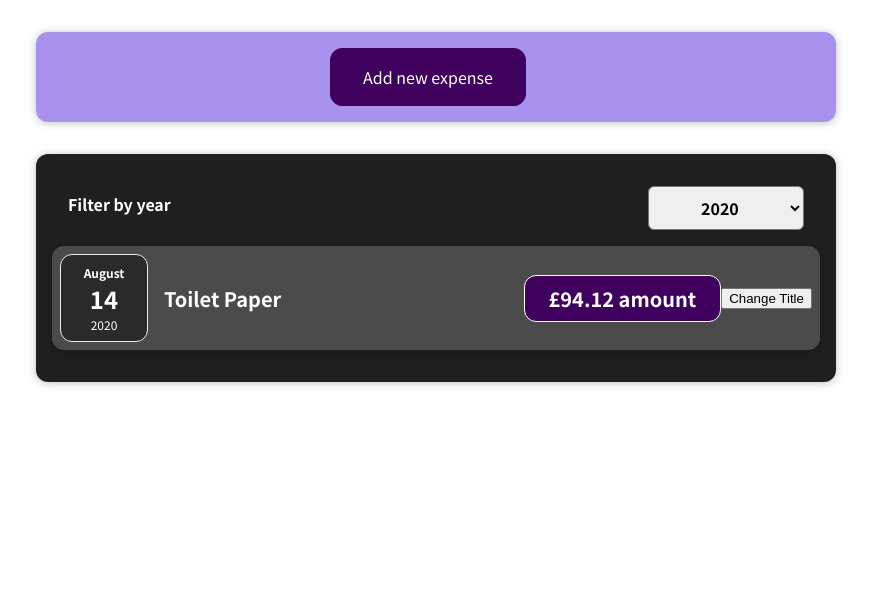
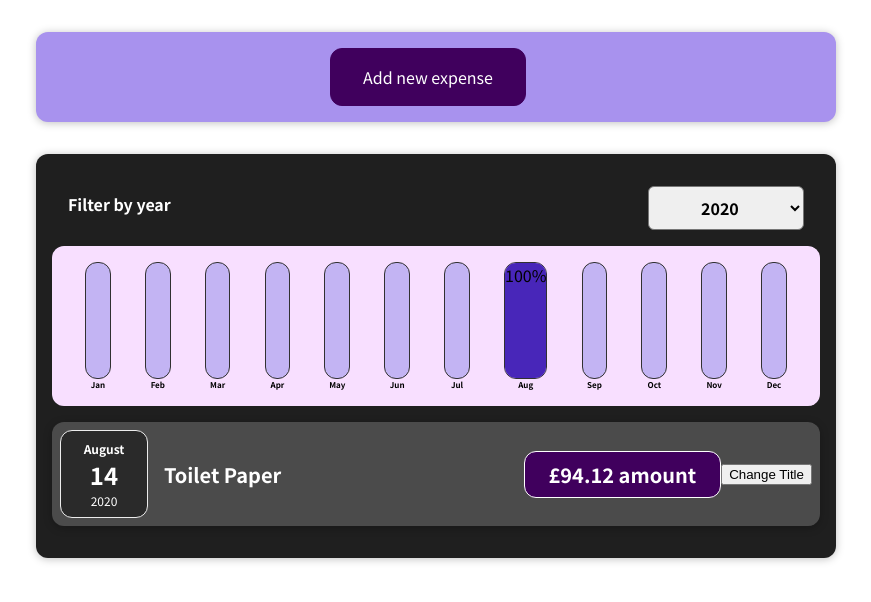
Before and after one commit to roamzz/reactbasics, a React (Create React App) app: page / in a window 1280 px wide. Shown: the top 602 px of the page, without its empty margins (204-1075 px from the left). Built offline with nearby package versions, Linux system fonts and the light colour scheme.

Commit message:
end of section 5

```diff
--- /dev/null
+++ b/src/components/Chart/Chart.css
@@ -0,0 +1,9 @@
+.chart {
+  padding: 1rem;
+  border-radius: 12px;
+  background-color: #f8dfff;
+  text-align: center;
+  display: flex;
+  justify-content: space-around;
+  height: 10rem;
+}
--- /dev/null
+++ b/src/components/Chart/Chart.js
@@ -0,0 +1,23 @@
+import React from 'react';
+
+import ChartBar from './ChartBar';
+import './Chart.css';
+
+const Chart = (props) => {
+const dataPointValues = props.dataPoints.map( dataPoint => dataPoint.value );
+const totalMaximum = Math.max(...dataPointValues);
+  return (
+    <div className='chart'>
+      {props.dataPoints.map((dataPoint) => (
+        <ChartBar
+          key={dataPoint.label}
+          value={dataPoint.value}
+          maxValue={totalMaximum}
+          label={dataPoint.label}
+        />
+      ))}
+    </div>
+  );
+};
+
+export default Chart;
--- /dev/null
+++ b/src/components/Chart/ChartBar.css
@@ -0,0 +1,30 @@
+.chart-bar {
+  height: 100%;
+  display: flex;
+  flex-direction: column;
+  align-items: center;
+}
+
+.chart-bar__inner {
+  height: 100%;
+  width: 100%;
+  border: 1px solid #313131;
+  border-radius: 12px;
+  background-color: #c3b4f3;
+  overflow: hidden;
+  display: flex;
+  flex-direction: column;
+  justify-content: flex-end;
+}
+
+.chart-bar__fill {
+  background-color: #4826b9;
+  width: 100%;
+  transition: all 0.3s ease-out;
+}
+
+.chart-bar__label {
+  font-weight: bold;
+  font-size: 0.5rem;
+  text-align: center;
+}
--- /dev/null
+++ b/src/components/Chart/ChartBar.js
@@ -0,0 +1,23 @@
+import React from 'react';
+
+import './ChartBar.css';
+
+const ChartBar = (props) => {
+  let barFillHeight = '0%';
+  if (props.maxValue > 0) {
+    barFillHeight = Math.round((props.value / props.maxValue) * 100) + '%';
+  }
+
+  return (
+    <div className='chart-bar'>
+      <div className='chart-bar__inner'>
+        <div className='chart-bar__fill' style={{ height: barFillHeight }}>
+          {barFillHeight}
+        </div>
+      </div>
+      <div className='chart-bar__label'>{props.label}</div>
+    </div>
+  );
+};
+
+export default ChartBar;
--- a/src/components/Expenses/Expenses.js
+++ b/src/components/Expenses/Expenses.js
@@ -4,6 +4,7 @@
 import Card from '../UI/Card';
 import './Expenses.css';
 import ExpensesList from './ExpensesList';
+import ExpensesChart from './ExpensesChart';
 
 const Expenses = (props) => {
   const [filteredYear, setFilteredYear] = useState('2020');
@@ -23,6 +24,7 @@
             selected={filteredYear}
             onChangeFilter={filterChangeHandler}
           />
+            <ExpensesChart expenses={filteredExpenses} />
           <ExpensesList items={filteredExpenses} />
         </Card>
     </div>
--- /dev/null
+++ b/src/components/Expenses/ExpensesChart.js
@@ -0,0 +1,26 @@
+import React from 'react';
+import Chart from '../Chart/Chart';
+
+const ExpensesChart = (props) => {
+  const chartDataPoints = [
+    { label: 'Jan', value: 0 },
+    { label: 'Feb', value: 0 },
+    { label: 'Mar', value: 0 },
+    { label: 'Apr', value: 0 },
+    { label: 'May', value: 0 },
+    { label: 'Jun', value: 0 },
+    { label: 'Jul', value: 0 },
+    { label: 'Aug', value: 0 },
+    { label: 'Sep', value: 0 },
+    { label: 'Oct', value: 0 },
+    { label: 'Nov', value: 0 },
+    { label: 'Dec', value: 0 },
+  ];
+  for (const expense of props.expenses) {
+    const expenseMonth = expense.date.getMonth(); //starting at 0 => January => 0
+    chartDataPoints[expenseMonth].value += expense.amount;
+  }
+  return <Chart dataPoints={chartDataPoints} />;
+};
+
+export default ExpensesChart;
--- a/src/components/NewExpense/ExpenseForm.js
+++ b/src/components/NewExpense/ExpenseForm.js
@@ -40,14 +40,14 @@
   };
 
   const CancelHandler = (e) => {
-        props.onCancelClicked(false);
-    }
+    props.onCancelClicked(false);
+  };
 
   const SubmitHandler = (e) => {
     e.preventDefault();
     const expenseData = {
       title: enteredTitle,
-      amount: enteredAmount,
+      amount: +enteredAmount,  //enforce a number conversion
       date: new Date(enteredDate),
     };
     //console.log(expenseData);
@@ -92,7 +92,9 @@
         </div>
       </div>
       <div className='new-expense__actions'>
-        <button type="button" onClick={CancelHandler}>Cancel</button>
+        <button type='button' onClick={CancelHandler}>
+          Cancel
+        </button>
         <button type='submit'>Add Expense</button>
       </div>
     </form>
```
